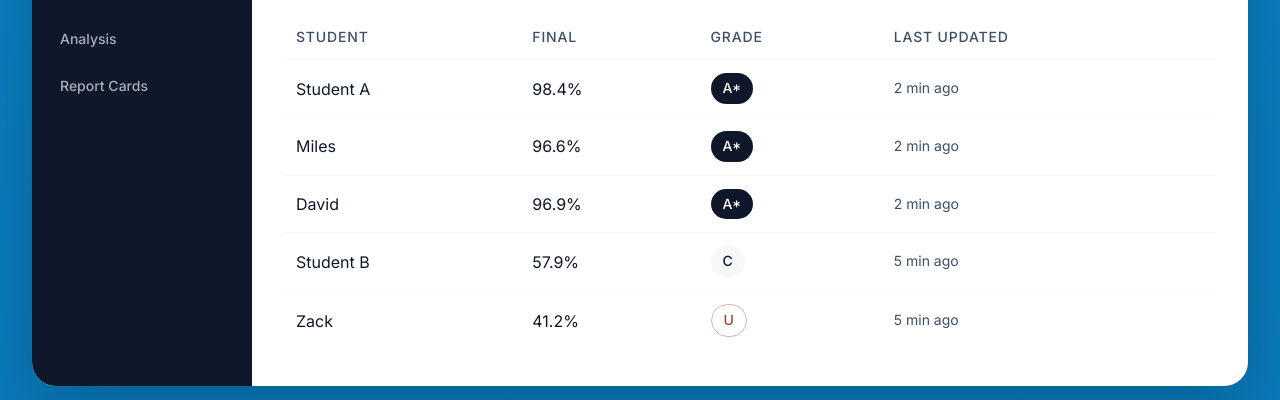
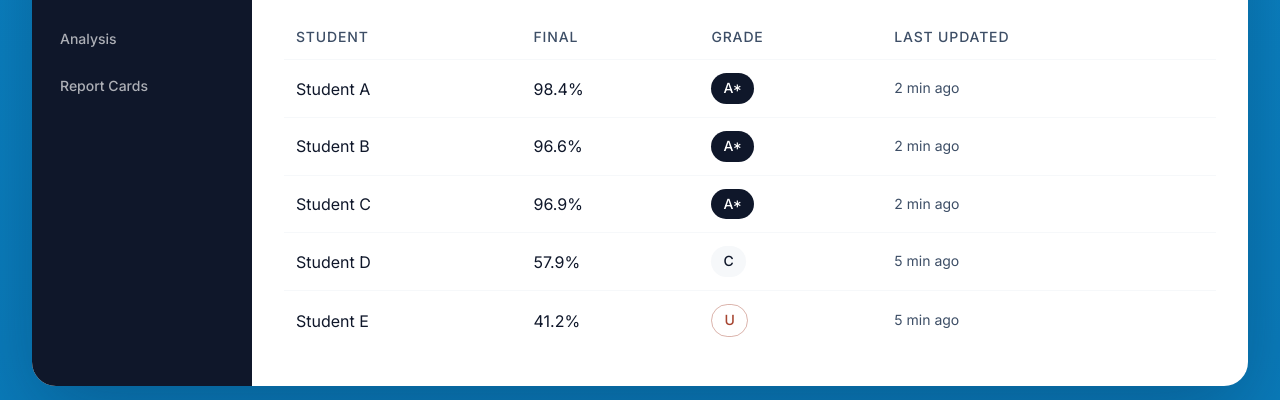
Before and after one commit to mdshezkhn/Students-Performance-Tracker-by-MSK, a plain HTML site: page index.html in a window 1280 px wide. Shown: the part 1356-1756 px from the top of the page. Drawn offline with Linux system fonts and the light colour scheme.

Commit message:
landing: anonymize dashboard demo — Student A–E instead of first names

```diff
--- a/index.html
+++ b/index.html
@@ -746,10 +746,10 @@ img, svg, video { display: block; }
             <thead><tr><th>Student</th><th>Final</th><th>Grade</th><th class="t-time">Last Updated</th></tr></thead>
             <tbody>
               <tr><td>Student A</td><td>98.4%</td><td><span class="badge badge--hi">A*</span></td><td class="t-time">2 min ago</td></tr>
-              <tr><td>Miles</td><td>96.6%</td><td><span class="badge badge--hi">A*</span></td><td class="t-time">2 min ago</td></tr>
-              <tr><td>David</td><td>96.9%</td><td><span class="badge badge--hi">A*</span></td><td class="t-time">2 min ago</td></tr>
-              <tr><td>Student B</td><td>57.9%</td><td><span class="badge badge--mid">C</span></td><td class="t-time">5 min ago</td></tr>
-              <tr><td>Zack</td><td>41.2%</td><td><span class="badge badge--low">U</span></td><td class="t-time">5 min ago</td></tr>
+              <tr><td>Student B</td><td>96.6%</td><td><span class="badge badge--hi">A*</span></td><td class="t-time">2 min ago</td></tr>
+              <tr><td>Student C</td><td>96.9%</td><td><span class="badge badge--hi">A*</span></td><td class="t-time">2 min ago</td></tr>
+              <tr><td>Student D</td><td>57.9%</td><td><span class="badge badge--mid">C</span></td><td class="t-time">5 min ago</td></tr>
+              <tr><td>Student E</td><td>41.2%</td><td><span class="badge badge--low">U</span></td><td class="t-time">5 min ago</td></tr>
             </tbody>
           </table>
         </div>
```
Also changed, not shown: source/landing.template.html (+4 -4 lines).
